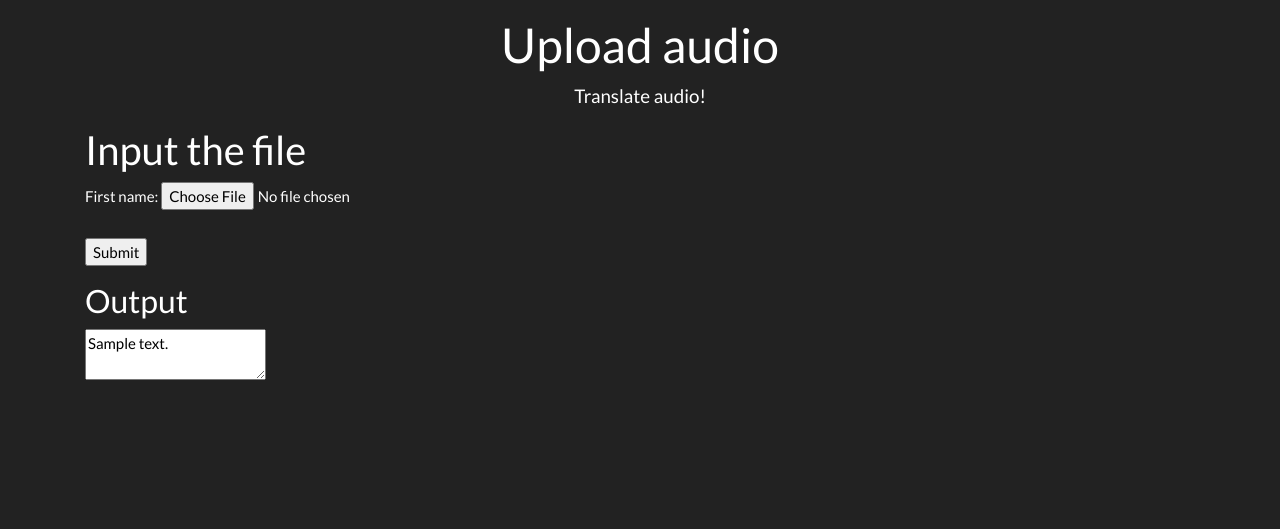
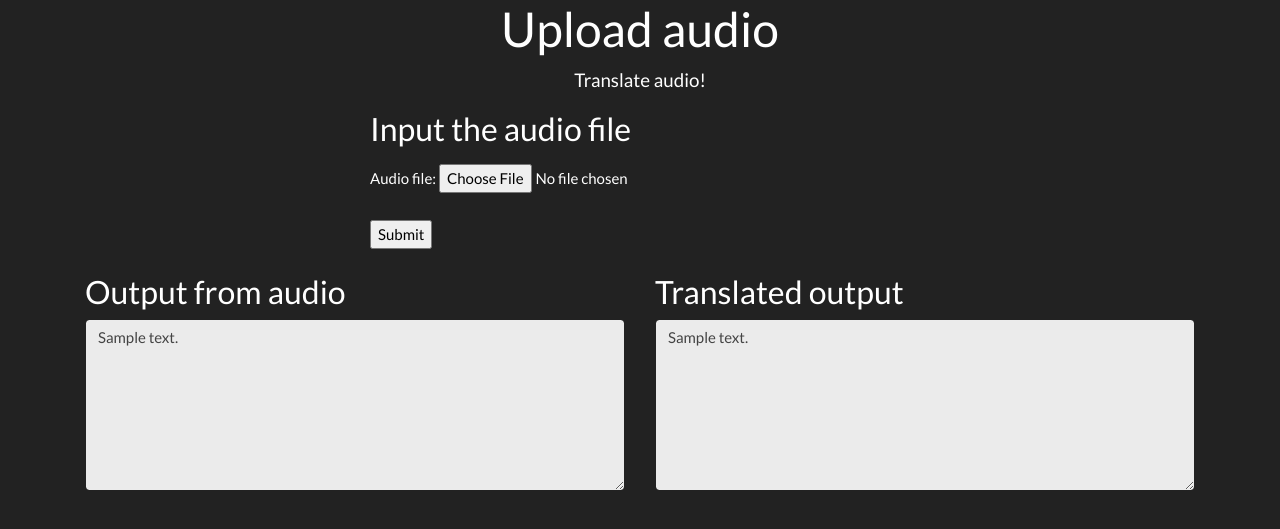
Before and after one commit to tintin10q/se-csai-translation, a Flask app: template web/templates/root.html in a window 1280 px wide. Shown: the top 529 px of the page. Run offline with Flask 2, Linux system fonts and the light colour scheme; the template is opened without the code that fills it: most values are stand-ins (such as "Sample title", 1, 10 or a date in 2020); some libraries are stand-ins or nearby versions.

Commit message:
I added the text output box and made the html a bit neater 🎇

```diff
--- a/web/blueprints/root.py
+++ b/web/blueprints/root.py
@@ -23,6 +23,6 @@ def root_post():
         audio = r.record(source)
     text = r.recognize_google(audio)
 
-    text = translate(text)
+    text_t = translate(text)
 
-    return render_template("root.html", text=text)
+    return render_template("root.html", text=text,text_t=text_t)
--- a/web/templates/root.html
+++ b/web/templates/root.html
@@ -1,11 +1,11 @@
 <!DOCTYPE html>
-<p lang="en">
+<html lang="en">
 <head>
     <link href='{{url_for("static", filename="css/bootstrap_dark.css")}}' rel="stylesheet">
     <meta charset="UTF-8">
     <title>Translate Audio files</title>
 </head>
-
+<body>
 <header>
     <div class="container text-center">
         <div class="col-md-12">
@@ -25,20 +25,32 @@
 </header>
 
 <div class="container">
-    <p>
-    <h2>Input the file</h2>
-<form action="." method="post" enctype="multipart/form-data">
+    <div class="row justify-content-center mb-4">
 
-    <label for="audio_file">First name:</label>
-  <input required  type="file" id="audio_file" name="audio_file">
-    <br><br>
-    <input type="submit" value="Submit">
-</form>
-</p>
-<p>
-    <h3>Output</h3>
-    <textarea>{{text}}</textarea>
-</p>
+        <div class="col-6 ">
+
+            <h3 class="mb-3">Input the audio file</h3>
+
+            <form action="." class="" enctype="multipart/form-data" method="post">
+                <label for="audio_file">Audio file:</label>
+                <input id="audio_file" name="audio_file" required type="file">
+                <br><br>
+                <input type="submit" value="Submit">
+            </form>
+
+        </div>
+    </div>
+    <div class="row ">
+        <div class="col">
+            <h3>Output from audio</h3>
+            <textarea class="form-control" readonly rows="7">{{text}}</textarea>
+        </div>
+
+        <div class="col">
+            <h3>Translated output</h3>
+            <textarea class="form-control" readonly rows="7">{{text_t}}</textarea>
+        </div>
+    </div>
 </div>
 </body>
 </html>
```
